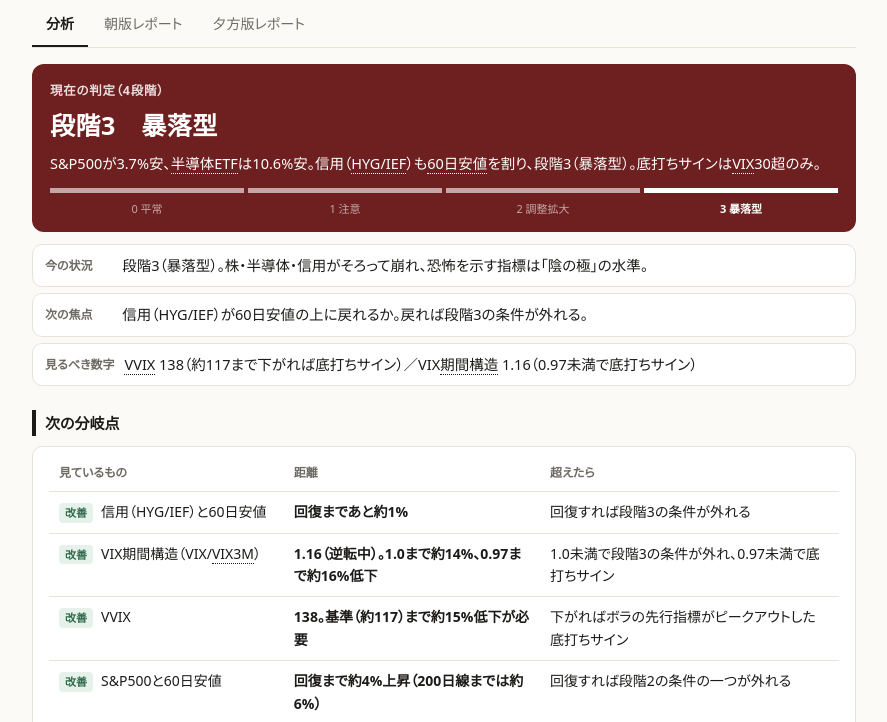
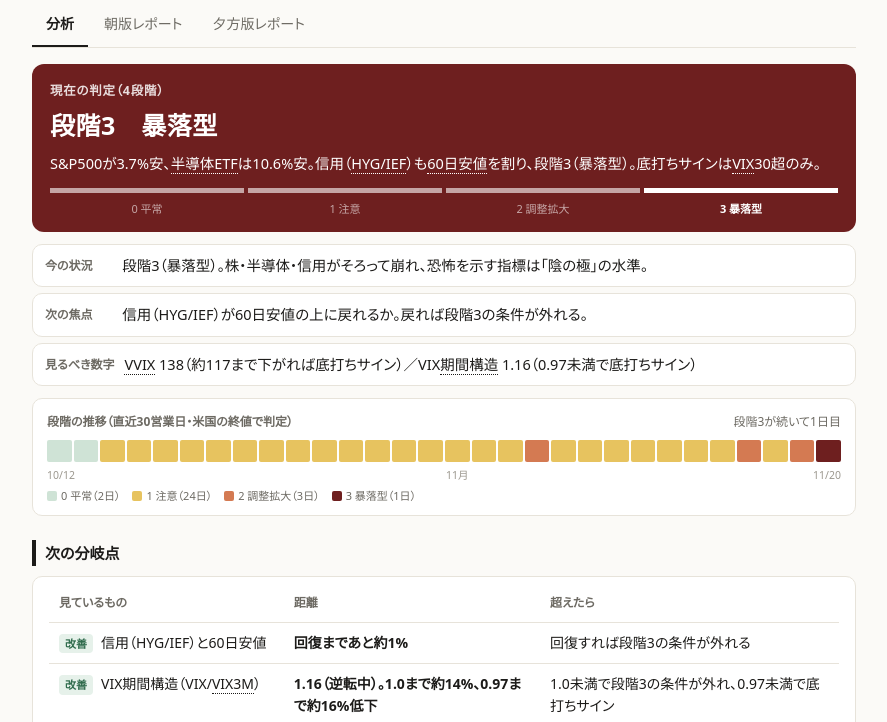
Before and after one commit to monkeypod8068/finvogue-monitor, a plain HTML site: page index.html in a window 1280 px wide. Shown: the part 73-795 px from the top of the page, without its empty margins (196-1083 px from the left). Drawn offline with Linux system fonts and the light colour scheme.

Commit message:
段階の推移(直近30営業日)の帯グラフを追加
Co-Authored-By: Claude Opus 5.5 <noreply@anthropic.com>
Claude-Session: https://claude.ai/code/session_01VTaS3YhZWjH8nXVrCLRTmw

```diff
--- a/index.html
+++ b/index.html
@@ -55,6 +55,20 @@ html.embed .tabs{margin-top:0}
 .scale div.cur{opacity:1;font-weight:700}
 .scale div.past{opacity:.6}
 /* 3行まとめ */
+/* 段階の推移（帯グラフ） */
+.hist{margin:12px 0 0;background:var(--card);border:1px solid var(--line);border-radius:10px;padding:12px 14px 10px}
+.hist .ttl{display:flex;justify-content:space-between;align-items:baseline;gap:4px 12px;flex-wrap:wrap;font-size:12px;color:var(--muted)}
+.hist .ttl b{font-weight:600}
+.hist .bar{display:flex;gap:2px;height:22px;margin:8px 0 4px}
+.hist .bar i{flex:1;border-radius:2px;min-width:0;cursor:default;position:relative}
+.hist .bar i.pv{opacity:.55}
+.hist .bar i:hover,.hist .bar i.sel{outline:2px solid var(--ink);outline-offset:1px;z-index:1}
+.hist .h0{background:#cfe3d6}.hist .h1{background:#e7c35f}.hist .h2{background:#d47a52}.hist .h3{background:#6e1f1f}
+.hist .ax{position:relative;height:16px;font-size:10.5px;color:var(--faint)}
+.hist .ax span{position:absolute;top:0;white-space:nowrap;transform:translateX(-50%)}
+.hist .ax span.l{transform:none}.hist .ax span.r{transform:none;right:0}
+.hist .lg{display:flex;flex-wrap:wrap;gap:4px 12px;font-size:11px;color:var(--muted);margin-top:4px}
+.hist .lg i{display:inline-block;width:10px;height:10px;border-radius:2px;margin-right:4px;vertical-align:-1px}
 .summary{margin:12px 0 0;display:grid;gap:6px}
 .summary div{display:flex;gap:10px;align-items:flex-start;background:var(--card);border:1px solid var(--line);
   border-radius:10px;padding:9px 12px;font-size:14.5px;line-height:1.6}
@@ -243,6 +257,7 @@ html.embed .sig.off{display:none}
     var sl=summaryLines(d);
     if(sl.length) h.push('<div class="summary">'+sl.map(function(x){
       return '<div><b>'+esc(x.k)+'</b><span>'+esc(x.v)+'</span></div>';}).join("")+'</div>');
+    h.push('<div id="hist"></div>');
 
     if(d.checkpoints&&d.checkpoints.length){
       var rows=d.checkpoints.map(function(c,i){
@@ -327,9 +342,54 @@ html.embed .sig.off{display:none}
   }
   window.addEventListener("hashchange",show);
 
+  // 段階の推移（直近30営業日）。stage_history.json が無ければ何も表示しない
+  function loadHist(){
+    fetch("stage_history.json?t="+Date.now(),{cache:"no-store"})
+      .then(function(r){if(!r.ok)throw 0;return r.json();})
+      .then(function(j){renderHist((j&&j.days)||[]);}).catch(function(){});
+  }
+  function md(s){var p=String(s).split("-");return (+p[1])+"/"+(+p[2]);}
+  function renderHist(days){
+    var box=document.getElementById("hist");
+    if(!box||days.length<5)return;
+    var n=days.length,last=days[n-1],run=1;
+    for(var i=n-2;i>=0&&days[i].stage===last.stage;i--)run++;
+    var cnt=[0,0,0,0];days.forEach(function(x){cnt[x.stage]++;});
+    var runTxt=(run>=n?n+"日以上":run+"日目");
+    var bars=days.map(function(x,i){
+      var lab=md(x.date)+"　段階"+x.stage+" "+STAGES[x.stage]+(x.provisional?"（暫定）":"");
+      return '<i class="h'+x.stage+(x.provisional?" pv":"")+'" data-i="'+i+'" title="'+esc(lab)+'" aria-label="'+esc(lab)+'"></i>';
+    }).join("");
+    // 目盛り: 最初・最後と、月が変わる日
+    var ax=['<span class="l">'+md(days[0].date)+'</span>'];
+    for(var k=1;k<n-1;k++){
+      if(days[k].date.slice(5,7)!==days[k-1].date.slice(5,7)&&k>3&&k<n-4)
+        ax.push('<span style="left:'+((k+.5)/n*100).toFixed(2)+'%">'+(+days[k].date.slice(5,7))+'月</span>');
+    }
+    ax.push('<span class="r">'+md(last.date)+'</span>');
+    var lg=[0,1,2,3].map(function(i){return '<span><i class="h'+i+'"></i>'+i+' '+STAGES[i]+'（'+cnt[i]+'日）</span>';}).join("");
+    box.className="hist";
+    box.innerHTML='<div class="ttl"><b>段階の推移（直近'+n+'営業日・米国の終値で判定）</b>'+
+      '<span id="hsel">段階'+last.stage+'が続いて'+runTxt+'</span></div>'+
+      '<div class="bar" role="img" aria-label="段階の推移">'+bars+'</div><div class="ax">'+ax.join("")+'</div>'+
+      '<div class="lg">'+lg+'</div>';
+    var sel=document.getElementById("hsel"),def=sel.textContent;
+    box.querySelector(".bar").addEventListener("click",function(e){
+      var t=e.target.closest("i");if(!t)return;
+      box.querySelectorAll(".bar i.sel").forEach(function(x){x.classList.remove("sel");});
+      t.classList.add("sel");sel.textContent=t.getAttribute("aria-label");
+    });
+    box.querySelector(".bar").addEventListener("mouseover",function(e){
+      var t=e.target.closest("i");if(t)sel.textContent=t.getAttribute("aria-label");
+    });
+    box.querySelector(".bar").addEventListener("mouseleave",function(){
+      if(!box.querySelector(".bar i.sel"))sel.textContent=def;
+    });
+  }
+
   fetch("latest.json?t="+Date.now(),{cache:"no-store"})
     .then(function(r){if(!r.ok)throw new Error(r.status);return r.json();})
-    .then(function(d){render(d);metaText=document.getElementById("meta").textContent;show();})
+    .then(function(d){render(d);metaText=document.getElementById("meta").textContent;show();loadHist();})
     .catch(function(){document.getElementById("app").innerHTML='<div class="err">データを読み込めませんでした。時間をおいて再読み込みしてください。</div>';
       document.getElementById("meta").textContent="";show();});
 })();
--- /dev/null
+++ b/stage_history.json
@@ -0,0 +1,125 @@
+{
+ "updated": "2026-11-21 23:31",
+ "days": [
+  {
+   "date": "2026-10-12",
+   "stage": 0
+  },
+  {
+   "date": "2026-10-13",
+   "stage": 0
+  },
+  {
+   "date": "2026-10-14",
+   "stage": 1
+  },
+  {
+   "date": "2026-10-15",
+   "stage": 1
+  },
+  {
+   "date": "2026-10-16",
+   "stage": 1
+  },
+  {
+   "date": "2026-10-19",
+   "stage": 1
+  },
+  {
+   "date": "2026-10-20",
+   "stage": 1
+  },
+  {
+   "date": "2026-10-21",
+   "stage": 1
+  },
+  {
+   "date": "2026-10-22",
+   "stage": 1
+  },
+  {
+   "date": "2026-10-23",
+   "stage": 1
+  },
+  {
+   "date": "2026-10-26",
+   "stage": 1
+  },
+  {
+   "date": "2026-10-27",
+   "stage": 1
+  },
+  {
+   "date": "2026-10-28",
+   "stage": 1
+  },
+  {
+   "date": "2026-10-29",
+   "stage": 1
+  },
+  {
+   "date": "2026-10-30",
+   "stage": 1
+  },
+  {
+   "date": "2026-11-02",
+   "stage": 1
+  },
+  {
+   "date": "2026-11-03",
+   "stage": 1
+  },
+  {
+   "date": "2026-11-04",
+   "stage": 1
+  },
+  {
+   "date": "2026-11-05",
+   "stage": 2
+  },
+  {
+   "date": "2026-11-06",
+   "stage": 1
+  },
+  {
+   "date": "2026-11-09",
+   "stage": 1
+  },
+  {
+   "date": "2026-11-10",
+   "stage": 1
+  },
+  {
+   "date": "2026-11-11",
+   "stage": 1
+  },
+  {
+   "date": "2026-11-12",
+   "stage": 1
+  },
+  {
+   "date": "2026-11-13",
+   "stage": 1
+  },
+  {
+   "date": "2026-11-16",
+   "stage": 1
+  },
+  {
+   "date": "2026-11-17",
+   "stage": 2
+  },
+  {
+   "date": "2026-11-18",
+   "stage": 1
+  },
+  {
+   "date": "2026-11-19",
+   "stage": 2
+  },
+  {
+   "date": "2026-11-20",
+   "stage": 3
+  }
+ ]
+}
```
